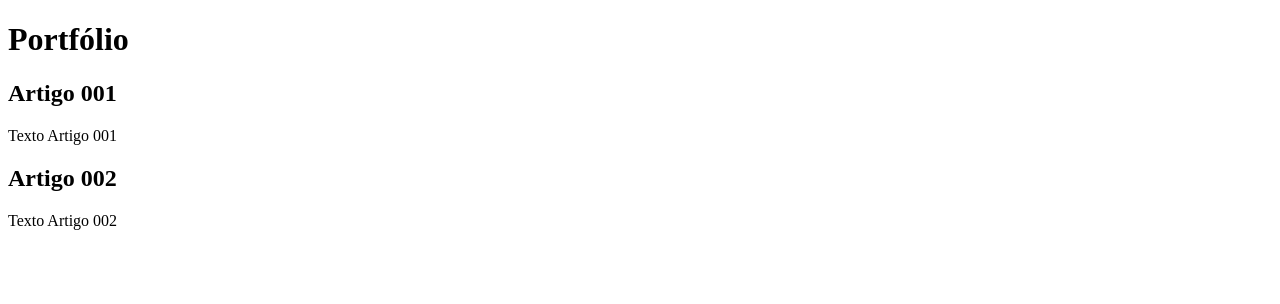
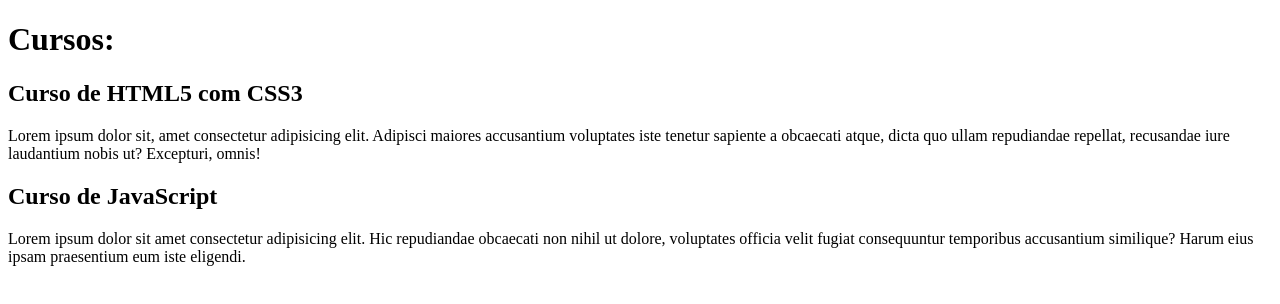
Before and after one commit to RaviCarrillo/projeto-site, a plain HTML site: page index.html in a window 1280 px wide. Drawn offline with Linux system fonts and the light colour scheme.

Commit message:
comecei a escrever o conteúdo

```diff
--- a/index.html
+++ b/index.html
@@ -3,20 +3,20 @@
 <head>
     <meta charset="UTF-8">
     <meta name="viewport" content="width=device-width, initial-scale=1.0">
-    <title>Portfólio</title>
+    <title>Portfólio Pessoal/Profissional</title>
 </head>
 <body>
     <main>
         <header>
-            <h1>Portfólio</h1>
+            <h1>Cursos:</h1>
         </header>
         <article>
-            <h2>Artigo 001</h2>
-            <p>Texto Artigo 001</p>
+            <h2>Curso de HTML5 com CSS3</h2>
+            <p>Lorem ipsum dolor sit, amet consectetur adipisicing elit. Adipisci maiores accusantium voluptates iste tenetur sapiente a obcaecati atque, dicta quo ullam repudiandae repellat, recusandae iure laudantium nobis ut? Excepturi, omnis!</p>
         </article>
         <article>
-            <h2>Artigo 002</h2>
-            <p>Texto Artigo 002</p>
+            <h2>Curso de JavaScript</h2>
+            <p>Lorem ipsum dolor sit amet consectetur adipisicing elit. Hic repudiandae obcaecati non nihil ut dolore, voluptates officia velit fugiat consequuntur temporibus accusantium similique? Harum eius ipsam praesentium eum iste eligendi.</p>
         </article>
     </main>
 
```
